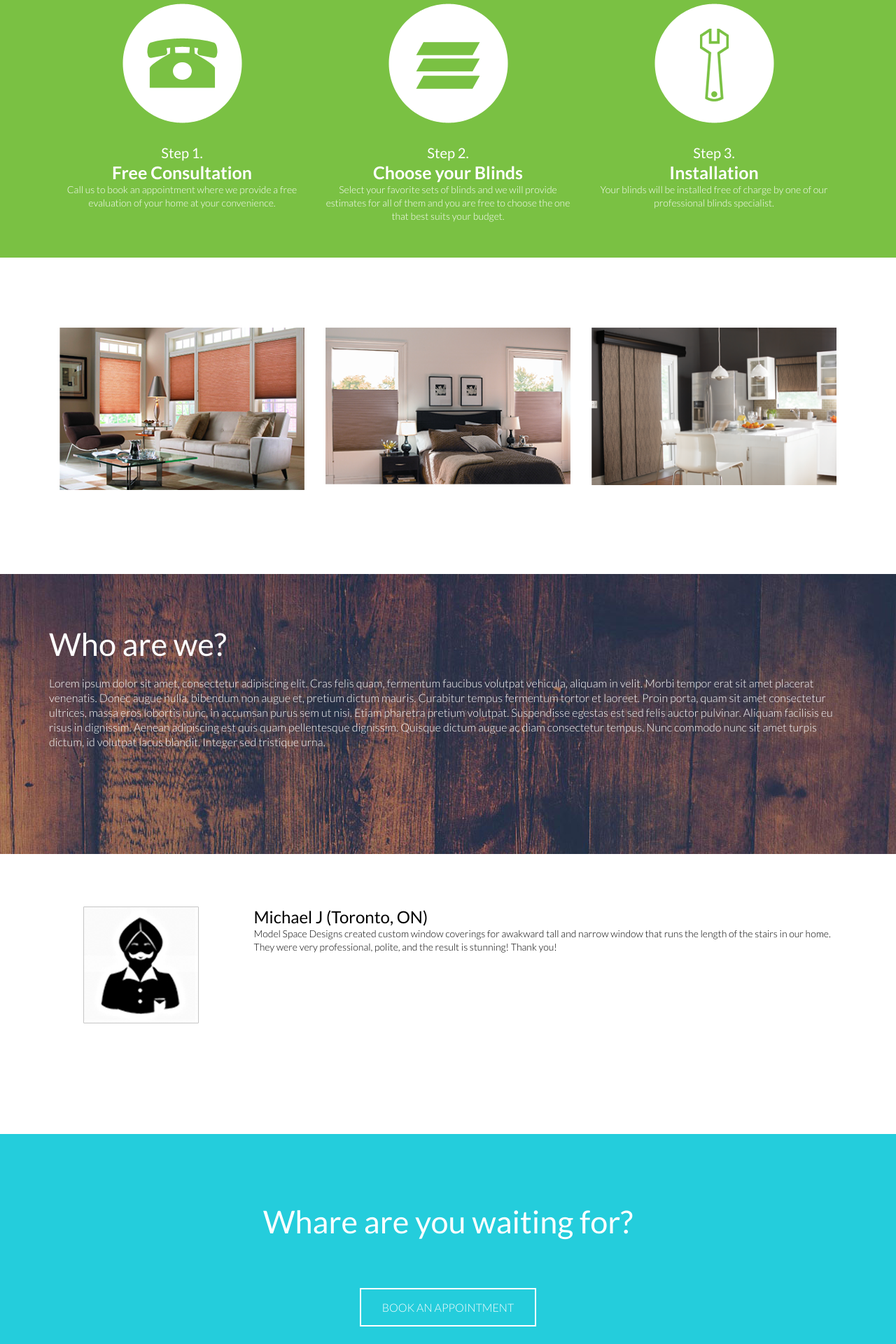
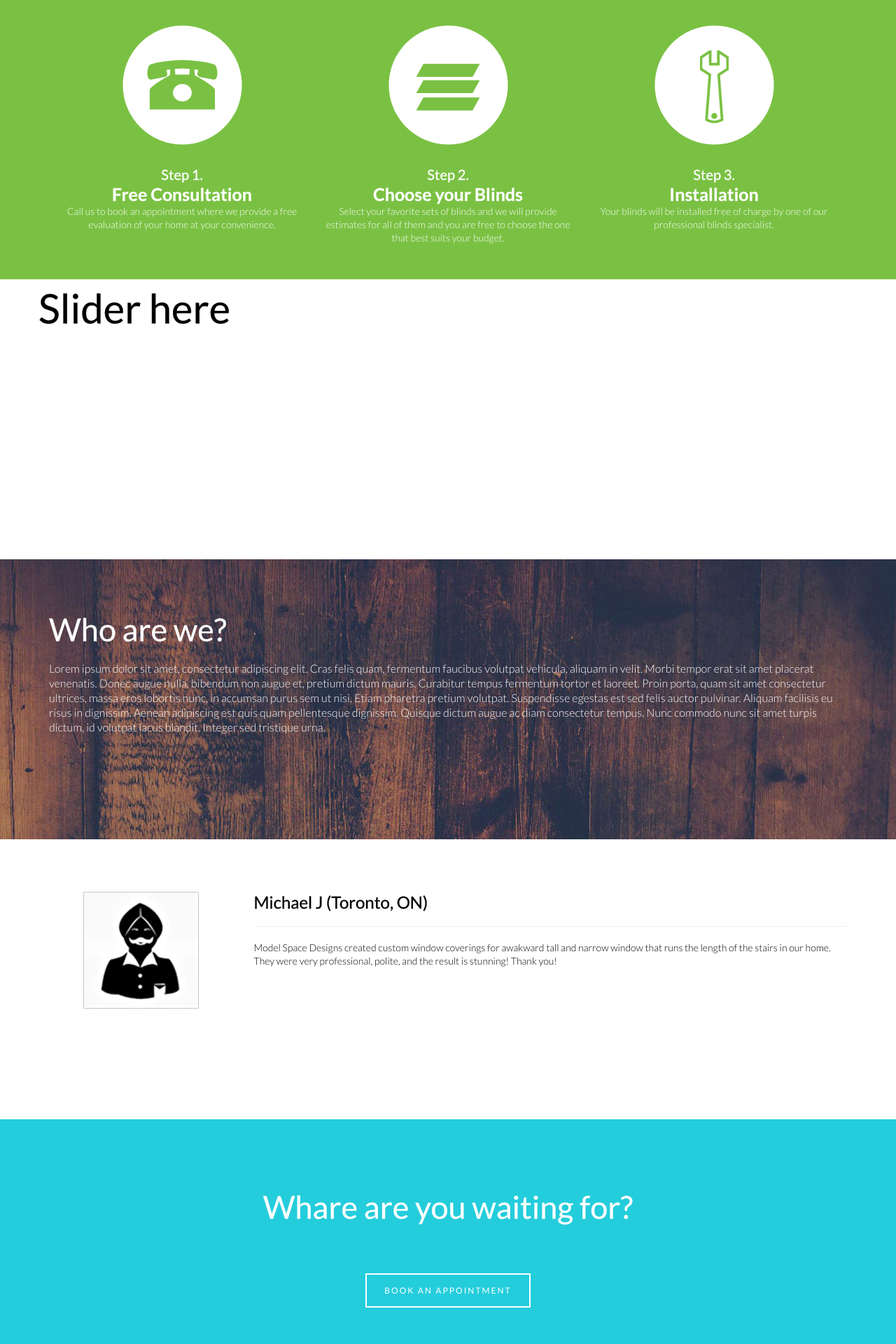
Before and after one commit to godspell/excel-blinds, a PHP site: page / in a window 1280 px wide. Shown: the part 2200-4120 px from the top of the page at 70% size. Run offline with PHP 8.4, Linux system fonts and the light colour scheme; style sheets or scripts are compiled from the project's sources; some libraries are stand-ins or nearby versions.

Commit message:
working version

```diff
--- a/css/style.less
+++ b/css/style.less
@@ -4,6 +4,10 @@
 
 body {
 	font-family: 'Lato', serif;
+}
+
+h1,h2,h3,h4,h5 {
+	-webkit-text-stroke: 0.3px;
 }
 
 h1 {
@@ -157,26 +163,26 @@
 /*======================================================================= */
 
 /*------------------------- Page 2 -------------------------*/
-section.home.page-2 {
+section.page-2 {
 	min-height: 400px;
 	background-color: #7ac143;
 	height: auto;
 	color: #fff;
 }
-section.home.page-2 {
+section.page-2 {
   padding: 20px 10px 50px 10px;
 }
 
-section.home.page-2 h1, section.home.page-2 h2, section.home.page-2 p {
+section.page-2 h1, section.page-2 h2, section.page-2 p {
   text-align: center;
 }
 
-section.home.page-2 img {
+section.page-2 img {
   display: block;
   margin: 30px auto 30px auto;
 }
 
-section.home.page-2 h1 {
+section.page-2 h1 {
   font-family: "Lato", sans-serif;
   font-size: 20px;
   line-height: 25px;
@@ -185,7 +191,7 @@
   text-align: center;
 }
 
-section.home.page-2 h2 {
+section.page-2 h2 {
   font-family: "Lato", sans-serif;
   font-size: 25px;
   line-height: 30px;
@@ -194,7 +200,7 @@
   text-align: center;
 }
 
-section.home.page-2 p {
+section.page-2 p {
   font-family: "Lato", sans-serif;
   font-size: 14px;
   line-height: 19px;
@@ -204,129 +210,104 @@
   /* Mobile View */
 }
 @media (max-width: 768px) {
-	section.home.page-2 p {
+	section.page-2 p {
 	  margin: 10px 25% 0 25%;
 	}
 }
 
 /*------------------------- Page 3 -------------------------*/
-section.home.page-3 {
+section.page-3 {
 	background-image: none;
 	background-color: #fff;
 	min-height: 400px;
 	height: auto;
 }
 
-/* Temporary Slider */
-
-section.home.page-3 .row{
-	margin: 100px 0
-}
-
-section.home.page-3 img{
-	width: 100%;
-	margin-bottom: 20px;
+section.page-3 h1 {
+	color: #000;
 }
 
 /*------------------------- Page 4 -------------------------*/
-section.home.page-4 {
+section.page-4 {
 	background-image: url(../img/bg2.jpg);
 	min-height: 400px;
 	height: auto;
 }
 
-section.home.page-4 h1 {
+section.page-4 h1 {
   font-family: "Lato", sans-serif;
   font-size: 45px;
   line-height: 50px;
   font-weight: 400;
   color: white;
-  text-align: left;
-}
+  text-align: left; }
 
-section.home.page-4 p {
+section.page-4 p {
   font-family: "Lato", sans-serif;
   font-size: 16px;
   line-height: 21px;
   font-weight: 300;
   color: white;
-  text-align: left;
-}
+  text-align: left; }
 
-section.home.page-4 h1, section.home.page-4 p {
-  margin-bottom: 20px;
-}
+section.page-4 h1, section.page-4 p {
+  margin-bottom: 20px; }
 
-section.home.page-4 {
-  padding: 75px 0;
-}
+section.page-4 {
+  padding: 75px 0; }
 
 /*------------------------- Page 5 -------------------------*/
-section.home.page-5 {
+section.page-5 {
 	background-image: none;
 	background-color: #fff;
 	min-height: 400px;
 	height: auto;
 }
 
-section.home.page-5 h1 {
+section.page-5 h1 {
   font-family: "Lato", sans-serif;
   font-size: 24px;
   line-height: 29px;
   font-weight: 400;
   color: black;
-  text-align: left;
-}
+  text-align: left; }
 
-section.home.page-5 p {
+section.page-5 p {
   font-family: "Lato", sans-serif;
   font-size: 14px;
   line-height: 19px;
   font-weight: 300;
   color: black;
-  text-align: left;
-}
+  text-align: left; }
 
-/* Mobile View */
-@media (max-width: 768px) {
-	section.home.page-5 h1, section.home.page-5 p {
-	  text-align: center;
-	}
+section.page-5 {
+  background-color: white; }
 
-	section.home.page-5 p {
-	  margin: 10px 5% 0 5%;
-	}
-}
-section.home.page-5 {
-  background-color: white;
-}
+section.page-5 img {
+  display: block;
+  margin: 0 auto 25px auto; }
 
-section.home.page-5 img {
-  display: block;
-  margin: 0 auto 25px auto;
-}
-
-section.home.page-5 {
-  padding: 75px 0;
-}
+section.page-5 {
+  padding: 75px 0; }
 
 /*------------------------- Page 6 -------------------------*/
-section.home.page-6{
+section.page-6{
 	background-color: #24cddc;
 	min-height: 400px;
 	height: auto;
 	color: #fff;
+	text-align: center;
 }
 
-section.home.page-6 {
+section.page-6 {
   background-color: #24cddc;
+
 }
 
-section.home.page-6 .top {
-  padding: 100px 0;
-}
+section.page-6 .top {
+  padding: 100px 0; }
 
-section.home.page-6 .top h1 {
+section.page-6 .top h1 {
   font-family: "Lato", sans-serif;
   font-size: 45px;
   line-height: 50px;
@@ -334,15 +315,6 @@
   color: white;
   text-align: center;
   margin-bottom: 70px;
-}
-
-section.home.page-6 .top button {
-  font-family: "Lato", sans-serif;
-  font-size: 16px;
-  line-height: 21px;
-  font-weight: 300;
-  color: white;
-  text-align: center;
 }
 
 /*------------------------- Footer -------------------------*/
--- a/index.html
+++ b/index.html
@@ -19,8 +19,6 @@
 	<!-- Navigation -->
 	<nav>
 		<div class="container">
-			<div class="row">
-				<div class="col-sm-4">
 			<a href="#" class="logo"><img alt="logo" src="img/logo.png"></a>
 			<a href="#" id="responsive-btn">
 				<div class="dashes">
@@ -29,26 +27,22 @@
 					<span class="dash"></span>
 				</div>
 			</a>
-				</div>
-				<div class="col-sm-8">
 			<ul>
 				<li><a href="#">home</a></li>
 				<li><a href="#">products</a></li>
 				<li><a href="#">contact</a></li>
 			</ul>
 		</div>
-			</div>
-		</div>
 	</nav>
 	<!-- End Navigation -->
 
 	<!-- Pages -->
-	<section id="fader" class="home page page-1 divider">
+	<section id="fader" class="home page page-1">
 
 		<ul id="background-images">
-			<li class="slide-1-bg"></li>
-			<li class="slide-2-bg"></li>
-			<li class="slide-3-bg"></li>
+			<li class="slide-1-bg divider"></li>
+			<li class="slide-2-bg divider"></li>
+			<li class="slide-3-bg divider"></li>
 		</ul>
 
 		<div class="container">
@@ -83,7 +77,7 @@
 		</div>
 	</section>
 
-	<section class="home page page-2">
+	<section class="page page-2">
 		<!-- Green Section -->
 		<div class="container">
 			<div class="row">
@@ -121,18 +115,16 @@
 		</div> <!-- End Green Section -->
 	</section>
 
-	<section class="home page page-3">
+	<section class="page page-3">
 		<!-- Slider -->
 		<div class="container">
 			<div class="row">
-				<div class="col-sm-4"><img src="img/slider1.png"></div>
-				<div class="col-sm-4"><img src="img/slider2.png"></div>
-				<div class="col-sm-4"><img src="img/slider3.png"></div>
+				<h1>Slider here</h1>
 			</div>
 		</div> <!-- End Slider -->
 	</section>
 
-	<section class="home page page-4 divider">
+	<section class="page page-4 divider">
 		<div class="container">
 			<h1>Who are we?</h1>
 			<p>
@@ -141,7 +133,7 @@
 		</div>
 	</section>
 
-	<section class="home page page-5">
+	<section class="page page-5">
 		<div class="container">
 			<div class="row">
 				<div class="col-sm-3">
@@ -149,6 +141,7 @@
 				</div>
 				<div class="col-sm-9">
 					<h1>Michael J (Toronto, ON)</h1>
+					<hr>
 					<p>
 						Model Space Designs created custom window coverings for awakward tall and narrow window that runs the length of the stairs in our home. They were very professional, polite, and the result is stunning! Thank you!
 					</p>
@@ -157,11 +150,11 @@
 		</div>
 	</section>
 
-	<section class="home page page-6">
+	<section class="page page-6">
 		<div class="top">
 			<div class="container">
 				<h1>Whare are you waiting for?</h1>
-				<button>BOOK AN APPOINTMENT</button>
+				<button class="btn btn-lg">Book an Appointment</button>
 			</div>
 		</div>
 	</section>
```
Also changed, not shown: other parts of css/style.less (+50 -22 lines). Lines whose indentation alone changed are shown as unchanged.
